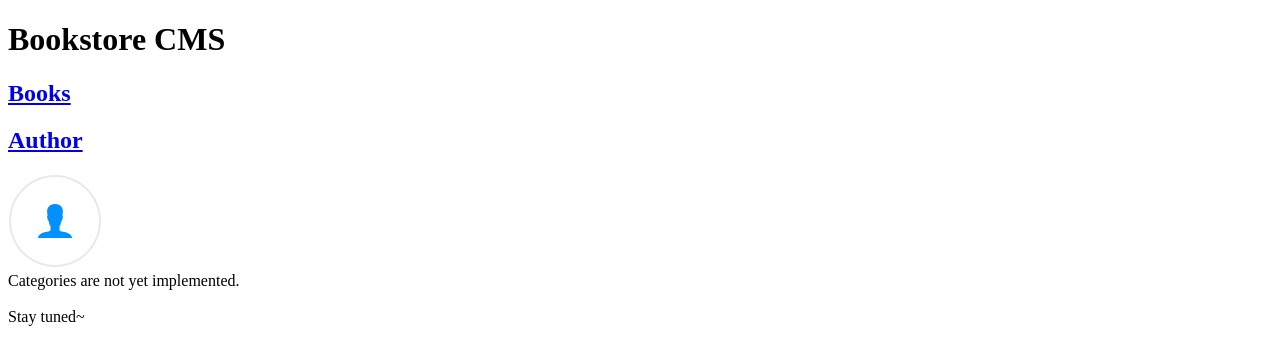
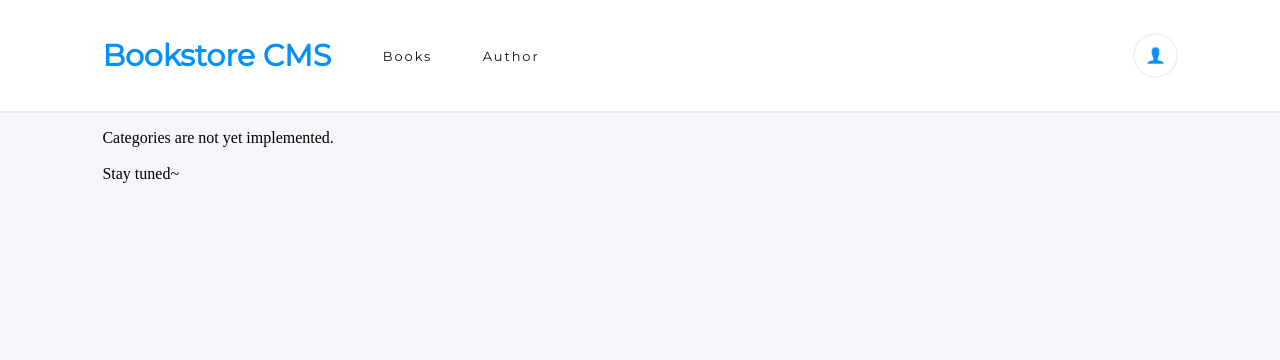
Before and after one commit to EmiLoKiJu/bookstore, a React (Create React App) app: page /categories in a window 1280 px wide. Shown: the top 360 px of the page. Built offline with nearby package versions, Linux system fonts and the light colour scheme; no server answers.

Commit message:
Add CSS again

```diff
--- a/src/index.css
+++ b/src/index.css
@@ -1,3 +1,242 @@
-/*
-I forgot to merge last pull request before commiting, so now I deleted the CS so you can see all the CSS added
-*/
+body {
+  margin: 0;
+}
+
+ul {
+  padding: 0;
+}
+
+li {
+  list-style-type: none;
+  padding: 2rem 0;
+  margin: 1rem 0;
+}
+
+h1 {
+  color: #0290ff;
+  margin: 16px 0;
+  font-size: 1.875rem;
+  font-weight: bold;
+  min-width: 230px;
+}
+
+h2 {
+  margin: 16px 2%;
+}
+
+.dflex {
+  display: flex;
+}
+
+.spacebetween {
+  justify-content: space-between;
+}
+
+.spanline {
+  background-color: #e8e8e8;
+  height: 2px;
+  width: 100%;
+}
+
+.vertical-spanline {
+  background-color: #e8e8e8;
+  height: 100%;
+  width: 2px;
+  margin-right: 4%;
+}
+
+.mr10 {
+  margin-right: 10%;
+}
+
+.addBook {
+  margin: 32px 0;
+  display: flex;
+  justify-content: space-between;
+}
+
+.Roboto-Slab {
+  font-family: 'Roboto Slab', serif;
+}
+
+.Montserrat {
+  font-family: 'Montserrat', sans-serif;
+}
+
+.almost-black {
+  color: #121212;
+}
+
+.grey {
+  color: rgb(136, 136, 136);
+}
+
+.weird-blue {
+  color: #4386bf;
+}
+
+.book-button {
+  border: none;
+  background-color: transparent;
+  font-weight: bold;
+  font-size: 0.875rem;
+  padding: 0;
+  margin-right: 4%;
+  cursor: pointer;
+}
+
+.navbar-element {
+  align-items: center;
+  margin: 0 0 0 15%;
+}
+
+.navbar-element a {
+  color: #121212;
+  text-decoration: none;
+  font-size: 0.813rem;
+  font-weight: normal;
+  line-height: normal;
+  letter-spacing: 1.9px;
+}
+
+.navcont {
+  margin: 8px 8%;
+  height: 5.938rem;
+  align-items: center;
+}
+
+.user-icon {
+  width: 2.813rem;
+  height: 2.813rem;
+}
+
+.not-navbar {
+  background-color: #f5f6fa;
+  height: 89.625rem;
+  padding: 16px 8%;
+}
+
+.dgrid1x4 {
+  margin: 0 0 0 3%;
+  min-width: 20%;
+  display: grid;
+  grid-template-rows: 1.375rem 1.82rem 1.5rem 2rem;
+}
+
+.element-container {
+  background-color: white;
+}
+
+.category {
+  font-weight: 600;
+  font-size: 0.875rem;
+}
+
+.title {
+  font-weight: bold;
+  font-size: 1.375rem;
+}
+
+.author {
+  font-weight: bold;
+  font-size: 0.875rem;
+}
+
+.progress-container {
+  margin-right: 10%;
+}
+
+.percent-completed {
+  align-self: center;
+}
+
+.progress-circle {
+  width: 4.25rem;
+  height: 4.25rem;
+  margin-right: 1.3rem;
+}
+
+.percent-number {
+  font-size: 2rem;
+  font-weight: normal;
+}
+
+.completed {
+  font-size: 0.875rem;
+  font-weight: normal;
+}
+
+.vertical-spanline-2 {
+  background-color: #e8e8e8;
+  height: 4.375rem;
+  width: 2px;
+  margin: 0 4rem;
+  align-self: center;
+}
+
+.current-chapter {
+  font-size: 0.813rem;
+  font-weight: 300;
+  margin-bottom: 0.5rem;
+}
+
+.chapter {
+  font-size: 1rem;
+  font-weight: 300;
+  margin-bottom: 1.875rem;
+}
+
+.progress-button {
+  color: white;
+  background-color: #0290ff;
+  border: none;
+  height: 2rem;
+  min-width: 11.5rem;
+  cursor: pointer;
+}
+
+.spanline3 {
+  width: 100%;
+  height: 2px;
+  background-color: #e8e8e8;
+  margin: 2.5rem 0 1.5rem 0;
+}
+
+.add-new-book-title {
+  font-size: 1.25rem;
+  font-weight: bold;
+}
+
+.add-book-placeholder {
+  font-size: 1rem;
+  font-weight: normal;
+  padding-left: 1rem;
+  height: 2.1rem;
+  width: 26%;
+}
+
+.add-author-placeholder {
+  font-size: 1rem;
+  font-weight: normal;
+  padding-left: 1rem;
+  height: 2.1rem;
+  width: 26%;
+}
+
+.category-placeholder {
+  font-size: 1rem;
+  font-weight: normal;
+  padding-left: 1rem;
+  height: 2.5rem;
+  width: 22%;
+  cursor: pointer;
+}
+
+.add-book-button {
+  width: 16%;
+  height: 2.5rem;
+  background-color: #0290ff;
+  color: white;
+  border: none;
+  cursor: pointer;
+}
```
